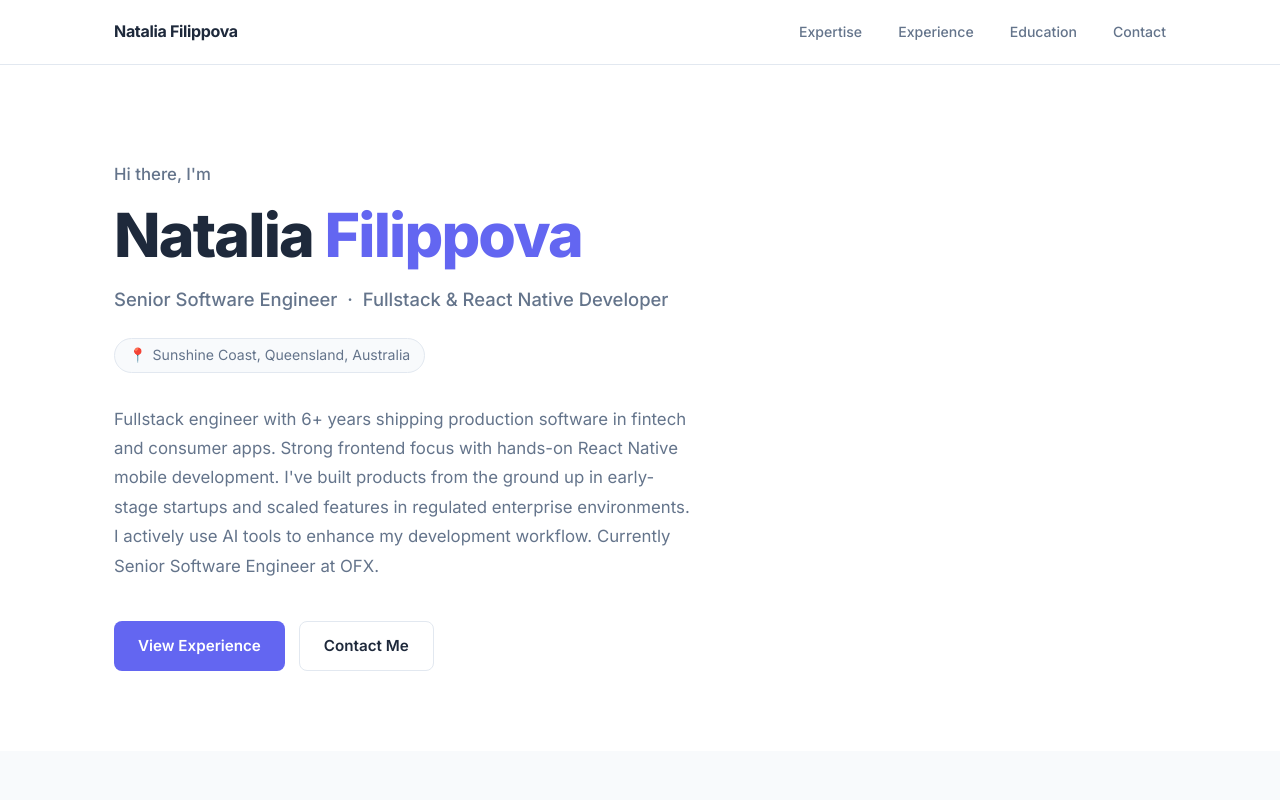
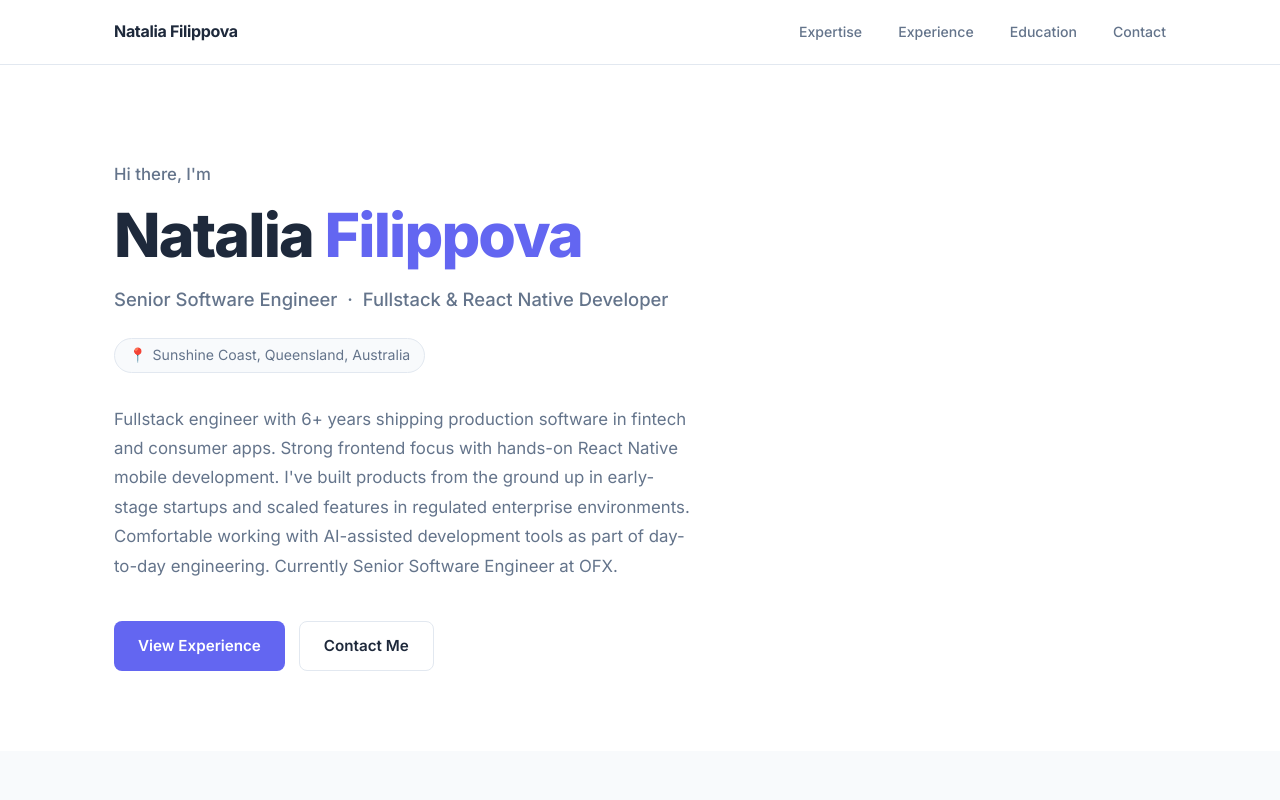
Before and after one commit to nataphilips/natalia-filippova, a React (Vite) app: page / in a window 1280 px wide. Shown: the top 800 px of the page. Built offline with nearby package versions, Linux system fonts and the light colour scheme.

Commit message:
Rephrase AI mention in hero bio
Co-Authored-By: Claude Sonnet 4.6 <noreply@anthropic.com>

```diff
--- a/src/components/Hero.tsx
+++ b/src/components/Hero.tsx
@@ -16,7 +16,7 @@ const Hero = () => (
         Fullstack engineer with 6+ years shipping production software in fintech and consumer apps.
         Strong frontend focus with hands-on React Native mobile development. I've built products
         from the ground up in early-stage startups and scaled features in regulated enterprise
-        environments. I actively use AI tools to enhance my development workflow.
+        environments. Comfortable working with AI-assisted development tools as part of day-to-day engineering.
         Currently Senior Software Engineer at OFX.
       </p>
       <div className="hero__ctas">
```
